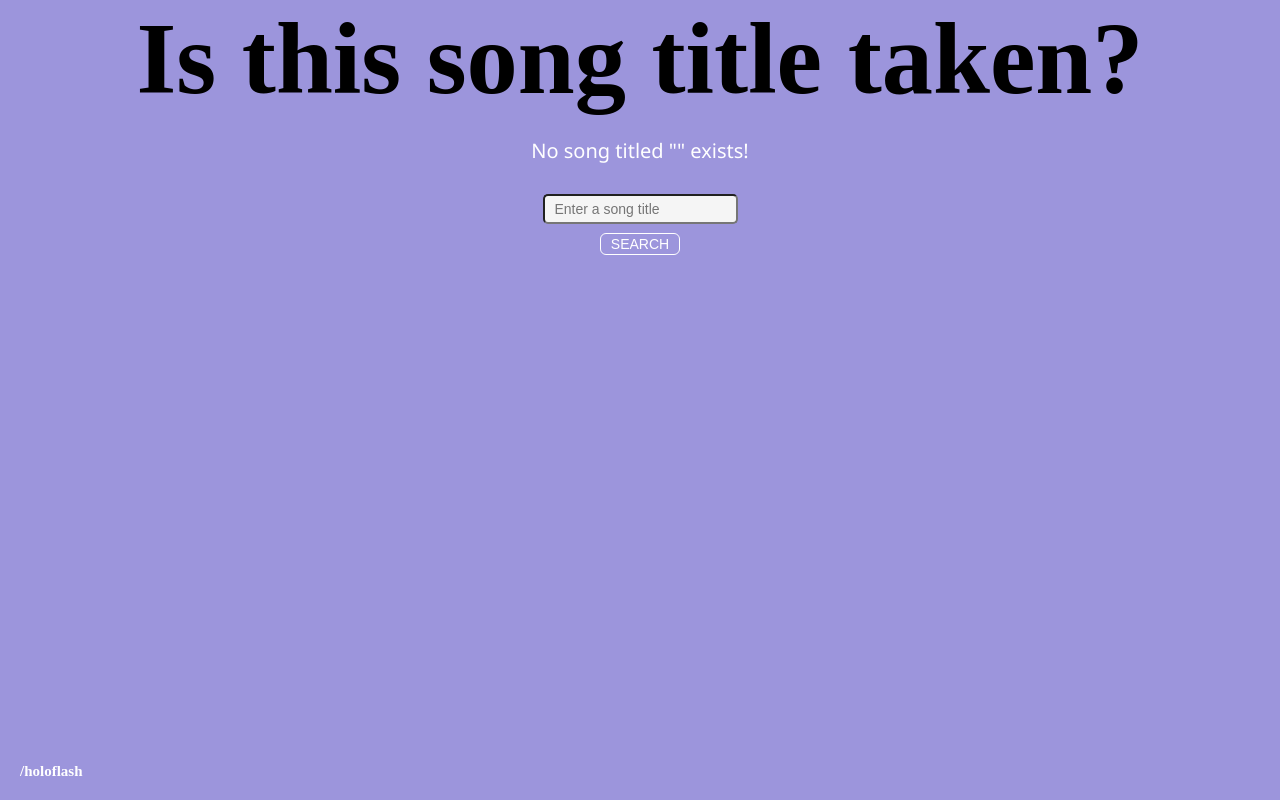
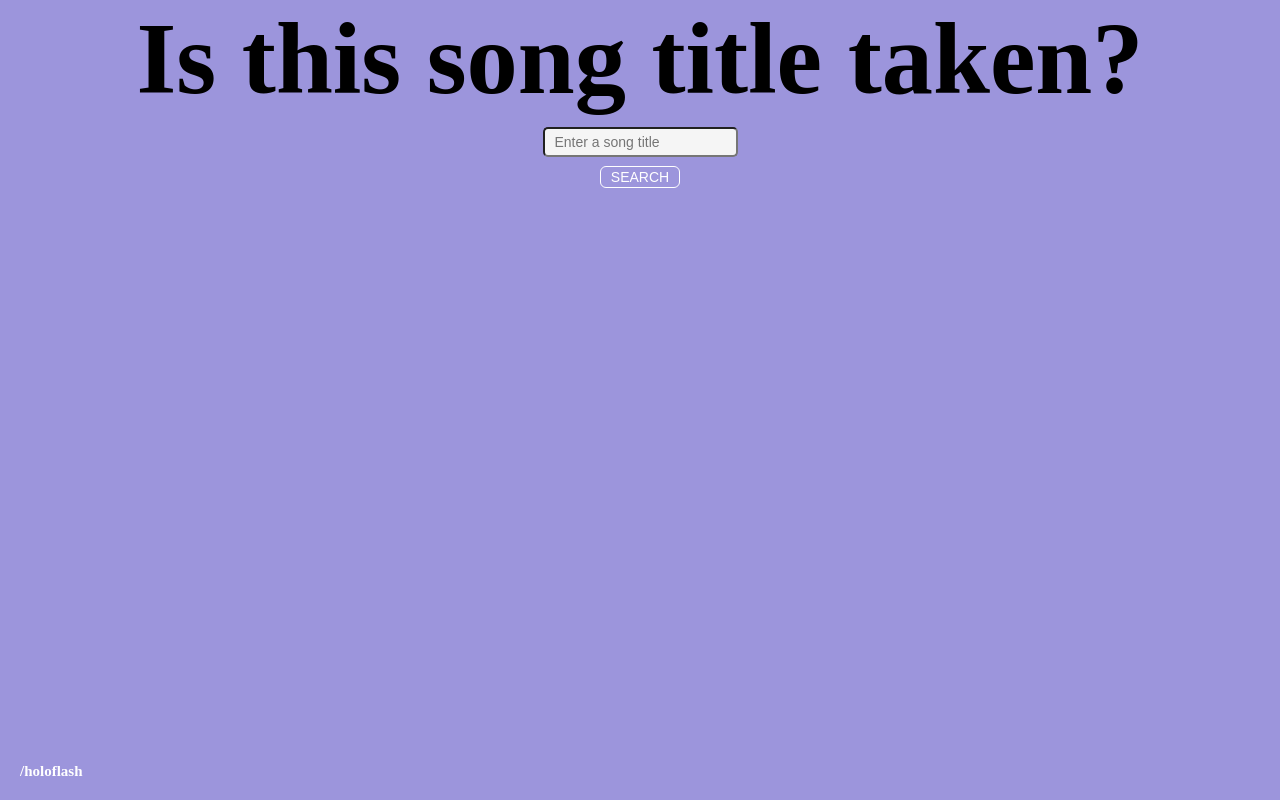
Before and after one commit to holoflash/preview-a-song, a React (Vite) app: page / in a window 1280 px wide. Built offline with nearby package versions, Linux system fonts and the light colour scheme; a web font is replaced by a local one.

Commit message:
Remove NoSong message on empty

```diff
--- a/src/App.tsx
+++ b/src/App.tsx
@@ -17,9 +17,8 @@ function App() {
     return (
         <div className="App">
             <Header />
-            {result.length === 0 && <NoSong term={term} />}
+            {result.length === 0 && <NoSong term={term} /> && term}
             <MyForm onResultUpdate={handleResultUpdate} />
-
             {result.length > 0 && <ResultList songs={result} />}
             <Footer />
         </div>
```
